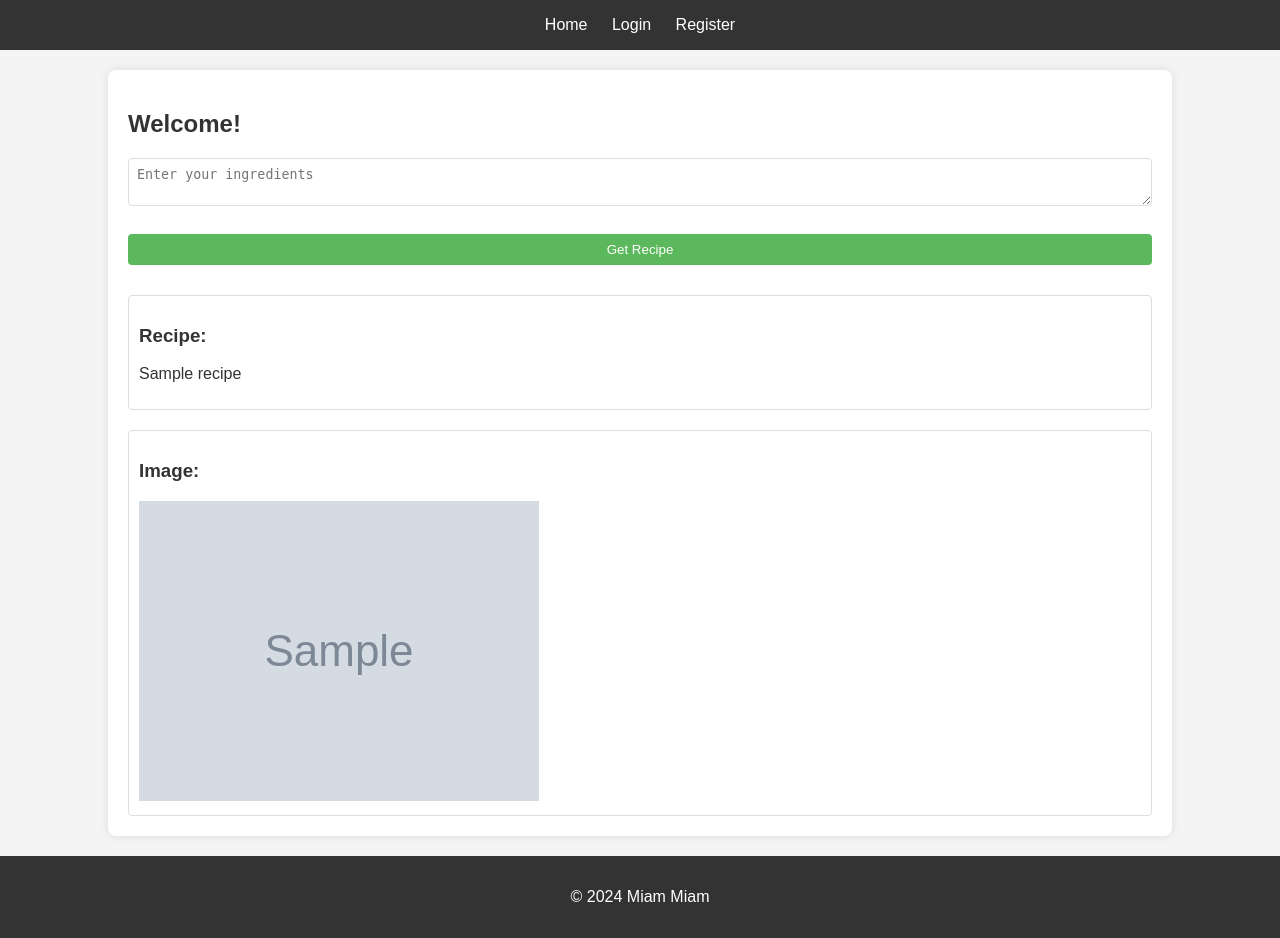
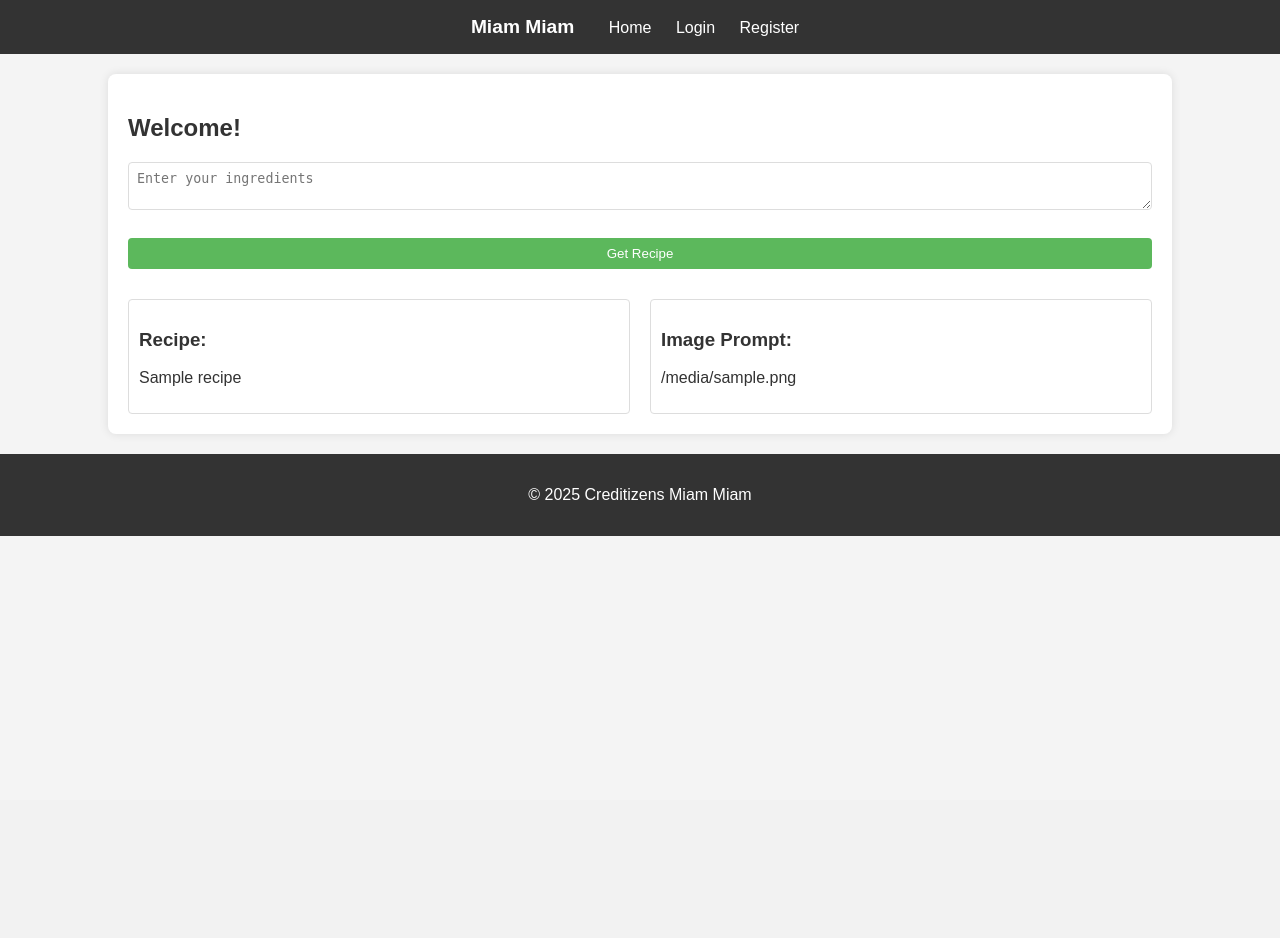
Before and after one commit to Diallo75012/aider_cooking_flask_app, a Flask app: template templates/home.html in a window 1280 px wide. After the commit the page ends 536 px from the top, so only its background shows below. Run offline with Flask 3, Linux system fonts and the light colour scheme; the template is opened without the code that fills it: most values are stand-ins (such as "Sample title", 1, 10 or a date in 2020); grey boxes marked "Sample" are stand-in pictures.

Commit message:
feat: Generate image prompt instead of image, update layout and logo

```diff
--- a/app.py
+++ b/app.py
@@ -130,15 +130,13 @@ def home():
         image_prompt = f"{IMAGE_PROMPT}\n{recipe_text}"
         image_response = model.generate_content(image_prompt)
 
-        if image_response.parts and hasattr(image_response.parts[0], 'inline_data') and image_response.parts[0].inline_data.mime_type == 'image/jpeg':
-            image_data = image_response.parts[0].inline_data.data
-            image_url = f"image/jpeg;base64,{image_data}"
-        else:
-            image_url = None
-            print("No image data found in the response.")
+        image_prompt_response = model.generate_content(image_prompt)
+        image_prompt_text = ""
+        for chunk in image_prompt_response:
+            image_prompt_text += chunk.text
 
         session_db.close()
-        return render_template('home.html', recipe=recipe_text, image_url=image_url)
+        return render_template('home.html', recipe=recipe_text, image_prompt=image_prompt_text)
     return render_template('home.html')
 
 if __name__ == '__main__':
--- a/templates/base.html
+++ b/templates/base.html
@@ -8,6 +8,7 @@
 <body>
     <header>
         <nav>
+            <span style="font-weight: bold; font-size: 1.2em; margin-right: 20px;">Miam Miam</span>
             <a href="{{ url_for('home') }}">Home</a>
             {% if session.user_id %}
                 <a href="{{ url_for('logout') }}">Logout</a>
@@ -21,7 +22,7 @@
         {% block content %}{% endblock %}
     </div>
     <footer>
-        <p>&copy; 2024 Miam Miam</p>
+        <p>&copy; 2025 Creditizens Miam Miam</p>
     </footer>
     <script src="{{ url_for('static', filename='script.js') }}"></script>
 </body>
--- a/templates/home.html
+++ b/templates/home.html
@@ -8,16 +8,18 @@
         <textarea name="prompt" placeholder="Enter your ingredients" required></textarea><br>
         <button type="submit">Get Recipe</button>
     </form>
+    <div style="display: flex; flex-wrap: wrap;">
         {% if recipe %}
-        <div class="recipe-container">
+            <div class="recipe-container" style="flex: 1; margin-right: 20px;">
                 <h3>Recipe:</h3>
                 <p>{{ recipe }}</p>
             </div>
         {% endif %}
-    {% if image_url %}
-        <div class="image-container">
-            <h3>Image:</h3>
-            <img src="{{ image_url }}" alt="Generated Image">
+        {% if image_prompt %}
+            <div class="image-container" style="flex: 1;">
+                <h3>Image Prompt:</h3>
+                <p>{{ image_prompt }}</p>
             </div>
         {% endif %}
+    </div>
 {% endblock %}
```
Lines whose indentation alone changed are shown as unchanged.
